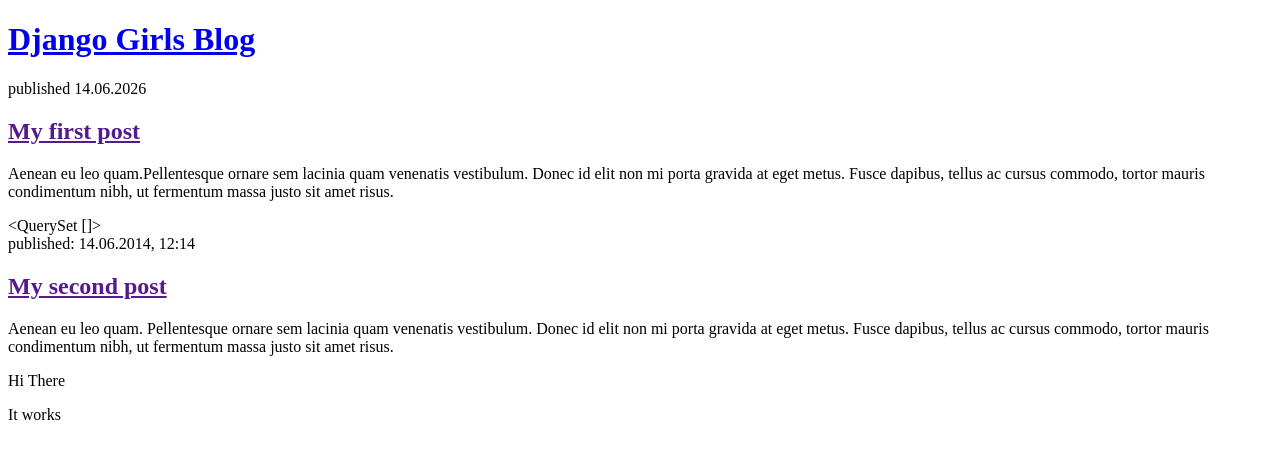
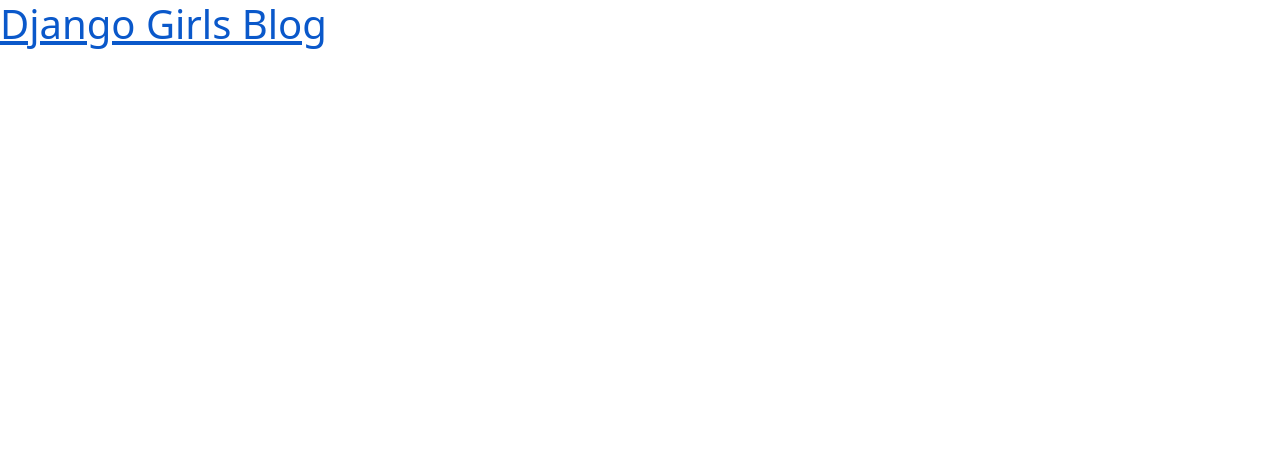
Before and after one commit to joshua-shadle/ProjectDjango1, a Django app: page / in a window 1280 px wide. Shown: the top 459 px of the page. Run offline with Django 5.2, Linux system fonts and the light colour scheme; data that the repository does not hold is empty.

Commit message:
Modified the HTML

```diff
--- a/blog/templates/blog/post_list.html
+++ b/blog/templates/blog/post_list.html
@@ -1,8 +1,10 @@
+{% load static %}
 <!DOCTYPE html>
-<html lang="en">
+<html>
     <head>
-    <meta charset="UTF-8">
-    <title>My Personal Blog</title>
+        <title>Django Girls blog</title>
+        <link rel="stylesheet" href="https://cdn.jsdelivr.net/npm/bootstrap@5.3.3/dist/css/bootstrap.min.css" integrity="sha384-QWTKZyjpPEjISv5WaRU9OFeRpok6YctnYmDr5pNlyT2bRjXh0JMhjY6hW+ALEwIH" crossorigin="anonymous">
+        <link rel="stylesheet" href="{% static 'css/blog.css' %}">
     </head>
     <body>
         <header>
@@ -16,18 +18,5 @@
                 <p>{{ post.text|linebreaksbr }}</p>
             </article>
         {% endfor %}
-    <time>published 14.06.2026</time>
-    <h2><a href="">My first post</a></h2>
-    <p>Aenean eu leo quam.Pellentesque ornare sem lacinia quam venenatis vestibulum. Donec id elit non mi porta gravida
-    at eget metus. Fusce dapibus, tellus ac cursus commodo, tortor mauris condimentum nibh, ut fermentum massa justo sit amet risus.</p>
-{{posts}}
-<article>
-    <time>published: 14.06.2014, 12:14</time>
-    <h2><a href="">My second post</a></h2>
-    <p>Aenean eu leo quam. Pellentesque ornare sem lacinia quam venenatis vestibulum. Donec id elit non mi porta gravida
-        at eget metus. Fusce dapibus, tellus ac cursus commodo, tortor mauris condimentum nibh, ut fermentum massa justo sit amet risus.</p>
-</article>
-<p>Hi There</p>
-<p>It works</p>
     </body>
 </html>
```
Also changed, not shown: blog/static/css/blog.css (added). Lines whose indentation alone changed are shown as unchanged.
